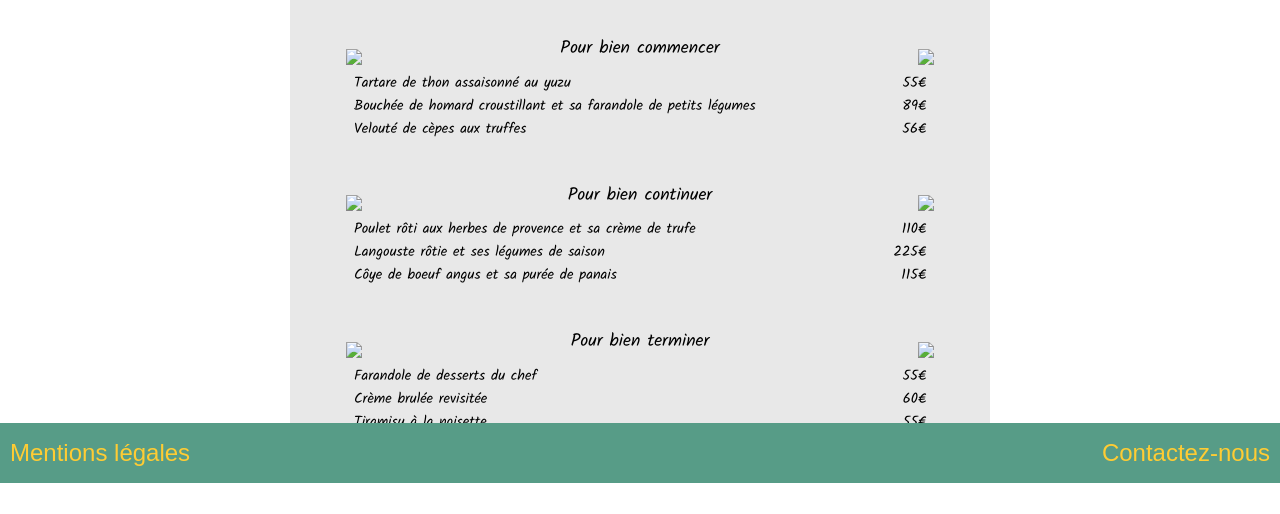
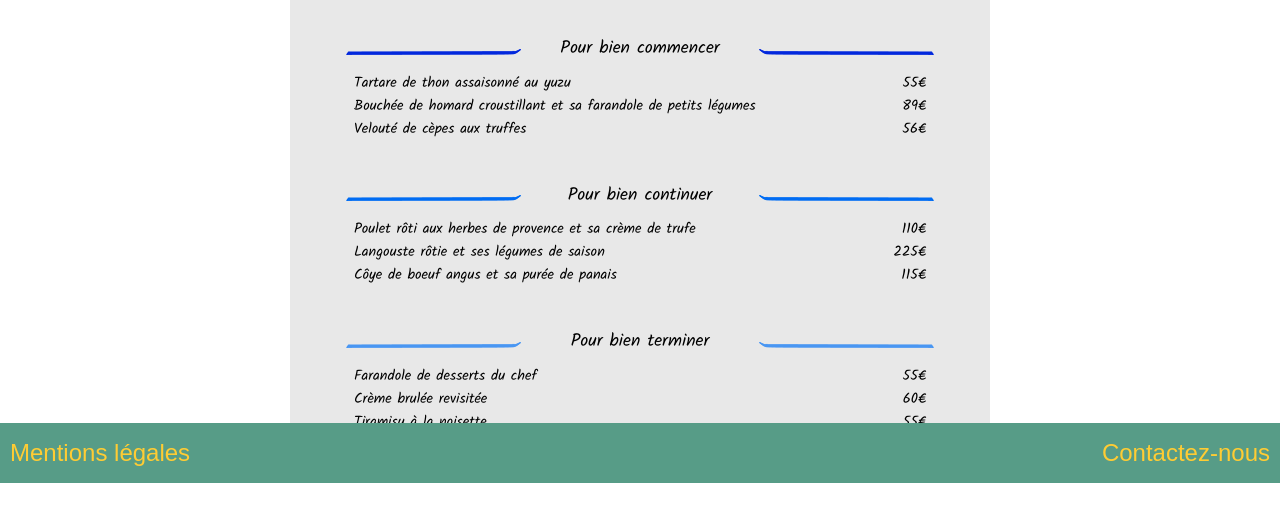
Before and after one commit to laetitia-piat/Ohmyfood, a plain HTML site: page menu3.html in a window 1280 px wide. Shown: the part 317-831 px from the top of the page. Drawn offline with Linux system fonts and the light colour scheme; a web font is replaced by a local one.

Commit message:
image menu3

```diff
--- a/menu3.html
+++ b/menu3.html
@@ -20,19 +20,19 @@
 			</section>
 
 			<section class="carte">
-				<h3><img src="image/delimit2-m3.png" class="un">Pour bien commencer<img src="image/delimit1-m3.png" class="deux"></h3>
+				<h3><img src="image/delimit1-m3.png" class="un">Pour bien commencer<img src="image/delimit2-m3.png" class="deux"></h3>
 				<ul>
 					<li>Tartare de thon assaisonné au yuzu<span>55€</span></li>
 					<li>Bouchée de homard croustillant et sa farandole de petits légumes<span>89€</span></li>
 					<li>Velouté de cèpes aux truffes<span>56€</span></li>
 				 </ul>
-				 <h3><img src="image/delimit2-m3.png" class="un">Pour bien continuer<img src="image/delimit1-m3.png" class="deux"></h3>
+				 <h3><img src="image/delimit3-m3.png" class="un">Pour bien continuer<img src="image/delimit4-m3.png" class="deux"></h3>
 				 <ul>
 					<li>Poulet rôti aux herbes de provence et sa crème de trufe<span>110€</span></li>
 					<li>Langouste rôtie et ses légumes de saison<span>225€</span></li>
 					<li>Côye de boeuf angus et sa purée de panais<span>115€</span></li>
 				</ul>
-				<h3><img src="image/delimit2-m3.png" class="un">Pour bien terminer<img src="image/delimit1-m3.png" class="deux"></h3>
+				<h3><img src="image/delimit5-m3.png" class="un">Pour bien terminer<img src="image/delimit6-m3.png" class="deux"></h3>
 				<ul>
 					<li>Farandole de desserts du chef<span>55€</span></li>
 					<li>Crème brulée revisitée<span>60€</span></li>
```
Also changed, not shown: image/delimit1-m3.png (added), image/delimit2-m3.png (added), image/delimit3-m3.png (added), image/delimit4-m3.png (added), image/delimit5-m3.png (added), image/delimit6-m3.png (added).
